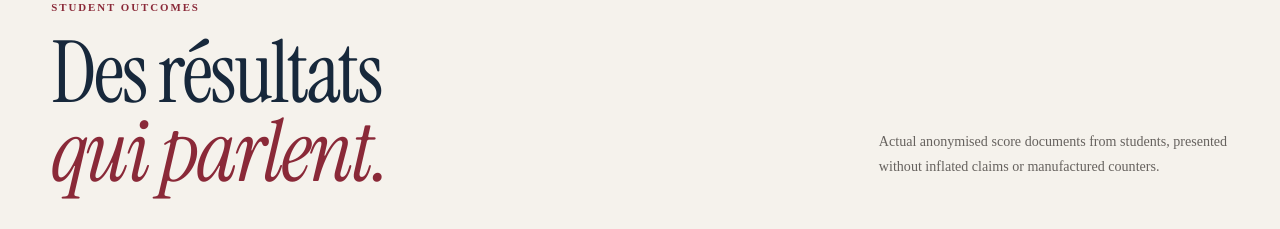
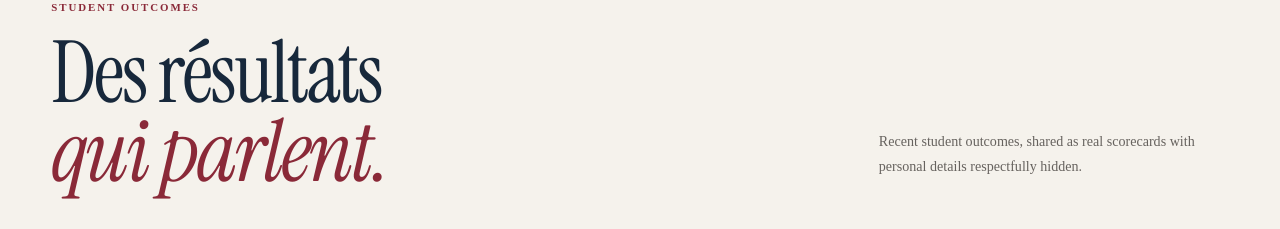
Before and after one commit to theprathambatra/TFH, a Next.js app: page / in a window 1280 px wide. Shown: the part 5020-5249 px from the top of the page. Built offline with nearby package versions, Linux system fonts and the light colour scheme.

Commit message:
Update ResultsPreview.tsx

```diff
--- a/components/ResultsPreview.tsx
+++ b/components/ResultsPreview.tsx
@@ -28,7 +28,7 @@ export function ResultsPreview() {
   return (
     <section className="section results-preview" id="results">
       <div className="container">
-        <Reveal className="section-head section-head--split"><div><p className="eyebrow">Student outcomes</p><h2>Des résultats<br/><em>qui parlent.</em></h2></div><p>Actual anonymised score documents from students, presented without inflated claims or manufactured counters.</p></Reveal>
+        <Reveal className="section-head section-head--split"><div><p className="eyebrow">Student outcomes</p><h2>Des résultats<br/><em>qui parlent.</em></h2></div><p>Recent student outcomes, shared as real scorecards with personal details respectfully hidden.</p></Reveal>
         <div className="results-preview__grid">
           <Reveal><ResultMini label="TEF Canada" rows={tefResult} onOpen={() => setModal({ src: asset("/results/tef-result.jpg"), alt: "Anonymised TEF Canada student result" })}/></Reveal>
           <Reveal delay={.08}><ResultMini label="TCF Canada" rows={tcfResult} onOpen={() => setModal({ src: asset("/results/tcf-result.jpg"), alt: "Anonymised TCF Canada student result" })}/></Reveal>
```
